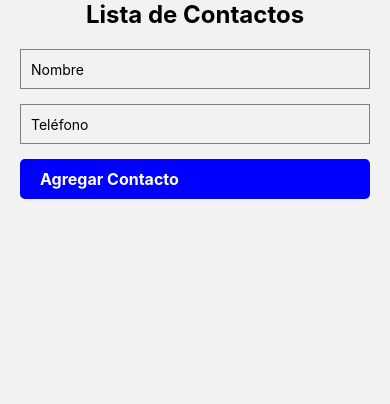
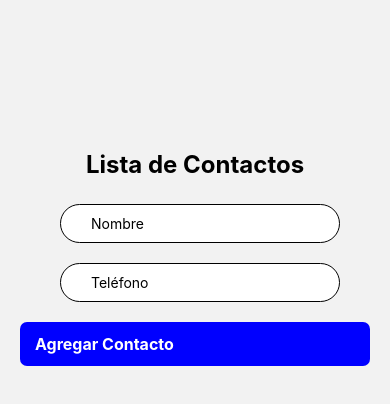
Before and after one commit to OlguinLautaro/Save-You-App, a React Native app: screen /Login in a window 390 px wide. Shown: the top 404 px of the page. Built offline with nearby package versions, Linux system fonts and the light colour scheme.

Commit message:
se pone el mismo estilo de login en contactos

```diff
--- a/pantallas/contactos.js
+++ b/pantallas/contactos.js
@@ -57,9 +57,10 @@ const styles = StyleSheet.create({
       paddingHorizontal: 20,
     },
     titulo: {
+      marginTop: 150,
       fontSize: 24,
       fontWeight: 'bold',
-      marginBottom: 20,
+      marginBottom: 5,
       textAlign: 'center',
     },
     formulario: {
@@ -67,18 +68,23 @@ const styles = StyleSheet.create({
       marginBottom: 20,
     },
     input: {
-      width: '100%',
-      height: 40,
-      borderColor: 'gray',
       borderWidth: 1,
-      marginBottom: 15,
-      paddingLeft: 10,
+      borderColor: 'black',
+      paddingStart: 30,
+      padding: 10,
+      width: '80%',
+      marginTop: 20,
+      borderRadius: 30,
+      backgroundColor: '#fff',
+      marginLeft: 40
     },
     boton: {
       backgroundColor: 'blue',
-      paddingVertical: 10,
-      paddingHorizontal: 20,
-      borderRadius: 5,
+      paddingVertical: 12,
+      paddingHorizontal: 15,
+      borderRadius: 7,
+      marginTop: 20,
+
     },
     textoBoton: {
       color: 'white',
```
